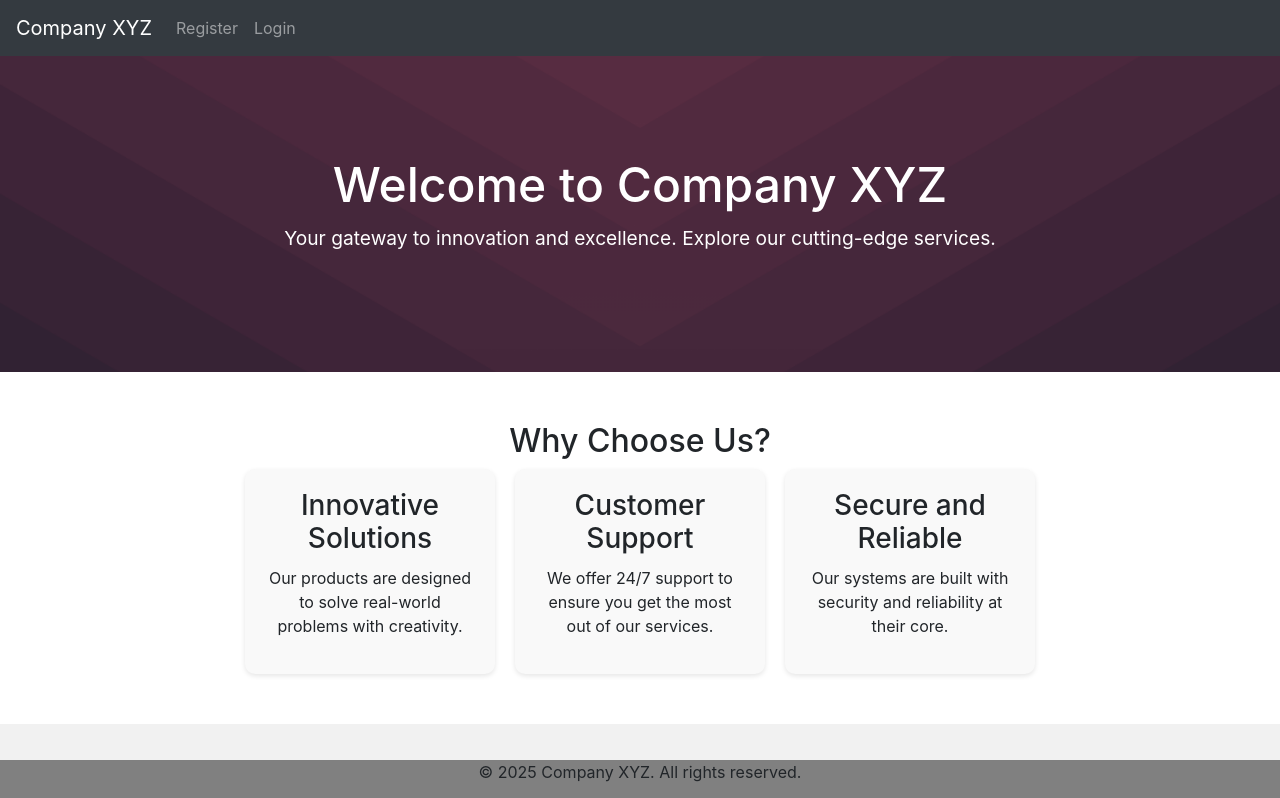
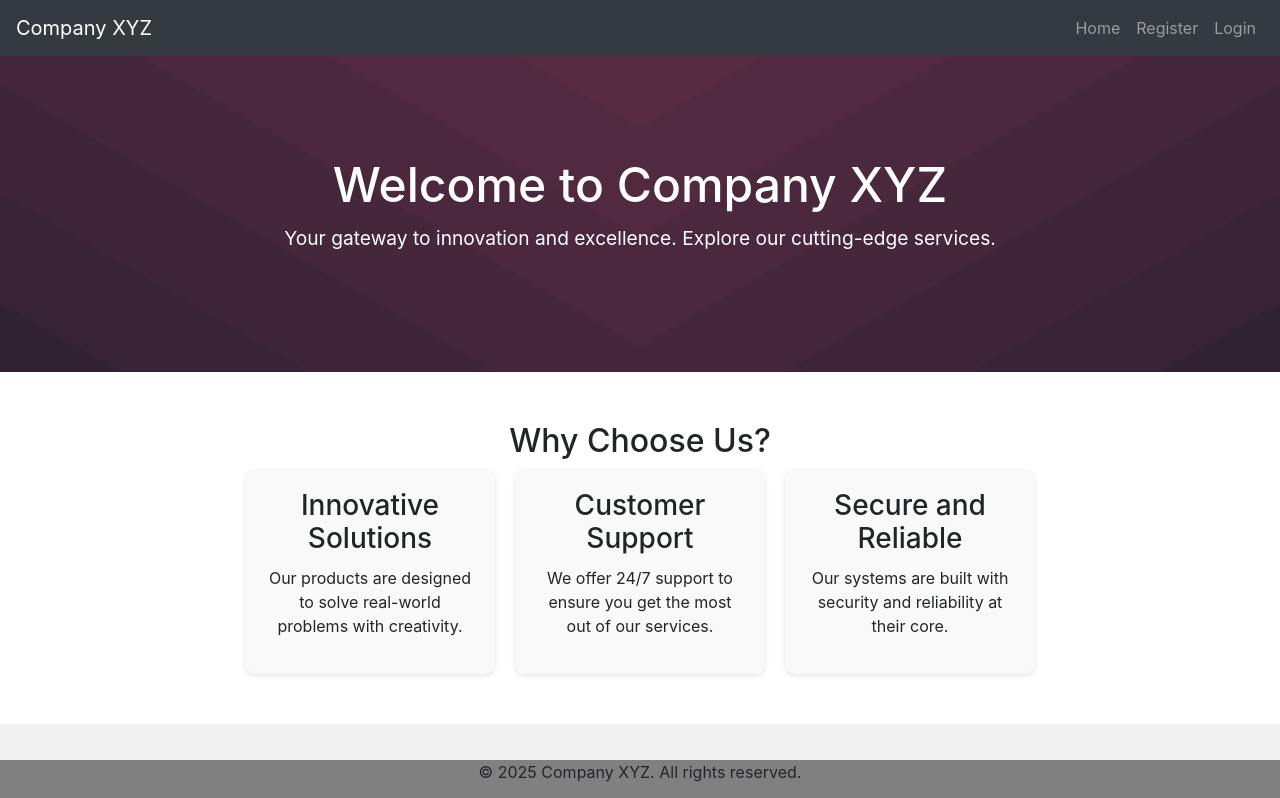
Before and after one commit to thulasidharan96/login-app, a React (Create React App) app: page / in a window 1280 px wide. Shown: the top 798 px of the page. Built offline with nearby package versions, Linux system fonts and the light colour scheme.

Commit message:
Home Updated

```diff
--- a/src/components/NavBar.js
+++ b/src/components/NavBar.js
@@ -11,13 +11,15 @@ export default function NavBar(props){
                 <span className="navbar-toggler-icon"></span>
             </button>
             <div className="collapse navbar-collapse" id="navbarsExampleDefault">
-                <ul className="navbar-nav mr-auto">
+            <ul className="navbar-nav ml-auto">
+                <Link className="nav-link" to="/">Home</Link>
                 {!isAuthenticated() && <li className="nav-item"><Link className="nav-link" to="/register">Register</Link></li>}
                 {!isAuthenticated() && <li className="nav-item"><Link className="nav-link" to="/login">Login</Link></li>}
                 {isAuthenticated() && <li className="nav-item"><Link className="nav-link" to="/dashboard">Dashboard</Link></li>}
                 {isAuthenticated() && <li className="nav-item"><a className="nav-link" onClick={props.logoutUser} style={{cursor:"pointer"}}>Logout</a></li>}
             </ul>
 </div>
+
         </nav>
     )
 }
--- a/src/pages/HomePage.css
+++ b/src/pages/HomePage.css
@@ -1,6 +1,6 @@
 /* Hero Section */
 .hero {
-    background: url('../1.png') no-repeat center center/cover;    color: #fff;
+    background: url('../assets/1.png') no-repeat center center/cover;    color: #fff;
     text-align: center;
     padding: 100px 20px;
   }
--- a/src/pages/HomePage.js
+++ b/src/pages/HomePage.js
@@ -2,7 +2,7 @@ import React from 'react';
 import NavBar from '../components/NavBar';
 import Footer from '../components/Footer';
 import './HomePage.css';
-import '../1.png'
+import '../assets/1.png'
 
 const Home = () => {
   return (
```
Also changed, not shown: src/components/Footer.js (+4 -4 lines), src/assets/1.png (renamed from src/1.png). Lines whose indentation alone changed are shown as unchanged.
